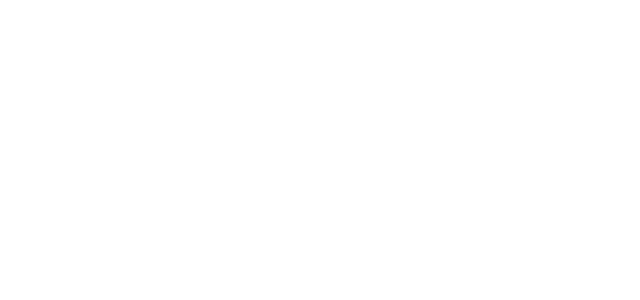
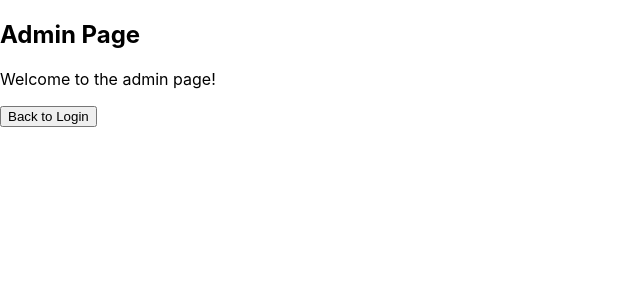
Before and after one commit to S-Petru/proiectBD, a React (Create React App) app in the folder proiect_bd/: page /admin in a window 1280 px wide. Before the commit this address had no page. Shown: the top 300 px of the page, without its empty margins (0-640 px from the left). Built offline with nearby package versions, Linux system fonts and the light colour scheme.

Commit message:
Admin feat, back to login button

```diff
--- a/proiect_bd/src/App.js
+++ b/proiect_bd/src/App.js
@@ -3,6 +3,7 @@
 import Login from './Pages/Login/Login';
 import Register from './Pages/Register/Register';
 import MainPage from './Pages/MainPage/MainPage';
+import Admin from './Pages/Admin/Admin';
 
 const App = () => {
   return (
@@ -12,6 +13,7 @@
             <Route path="/" element={<MainPage />} />
             <Route path="/login" element={<Login />} />
             <Route path="/register" element={<Register />} />
+            <Route path="/admin" element={<Admin />} />
           </Routes>
         </Router>
       </div>
--- a/proiect_bd/src/Pages/Admin/Admin.js
+++ b/proiect_bd/src/Pages/Admin/Admin.js
@@ -2,10 +2,17 @@
 import React from 'react';
 
 const Admin = () => {
+  const handleClick = () => {
+    window.location.href = '/login';
+  };
+
   return (
     <div>
       <h2>Admin Page</h2>
       <p>Welcome to the admin page!</p>
+      <button onClick={handleClick}>
+        Back to Login
+      </button>
     </div>
   );
 };
--- a/proiect_bd/src/Pages/Login/Login.js
+++ b/proiect_bd/src/Pages/Login/Login.js
@@ -32,7 +32,12 @@
 
       // Redirect to MainPage or update the state to reflect a successful login
       console.log('Login successful');
-      window.location.href = '/';
+      if(user.rol) {
+        window.location.href = '/admin';
+      } else {
+        window.location.href = '/';
+      }
+
     } catch (error) {
       // If the login fails, show an error message on the browser
       console.error('Login failed', error.response.data);
```
Also changed, not shown: 1 other file (tests, documents, lock files or other folders).
